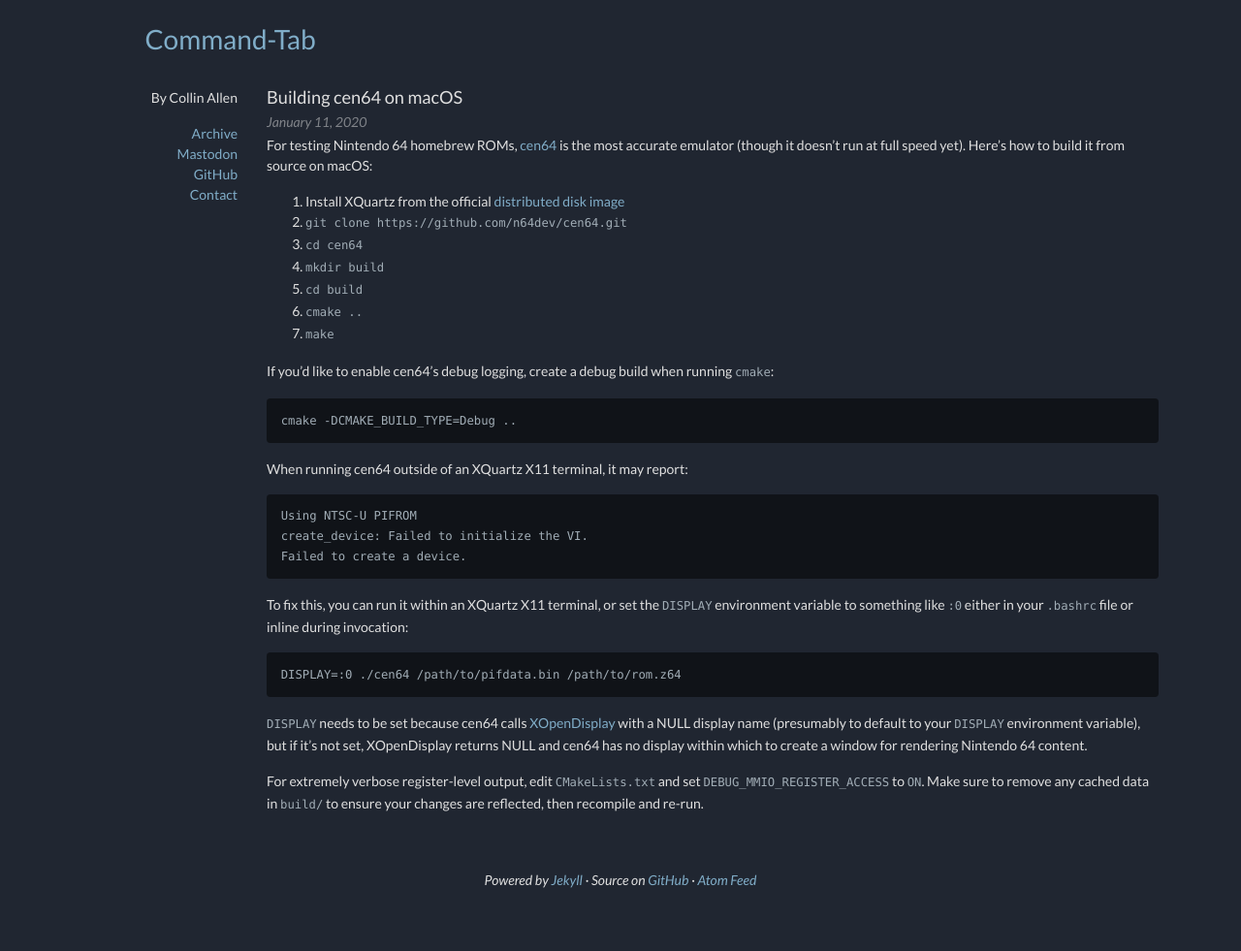
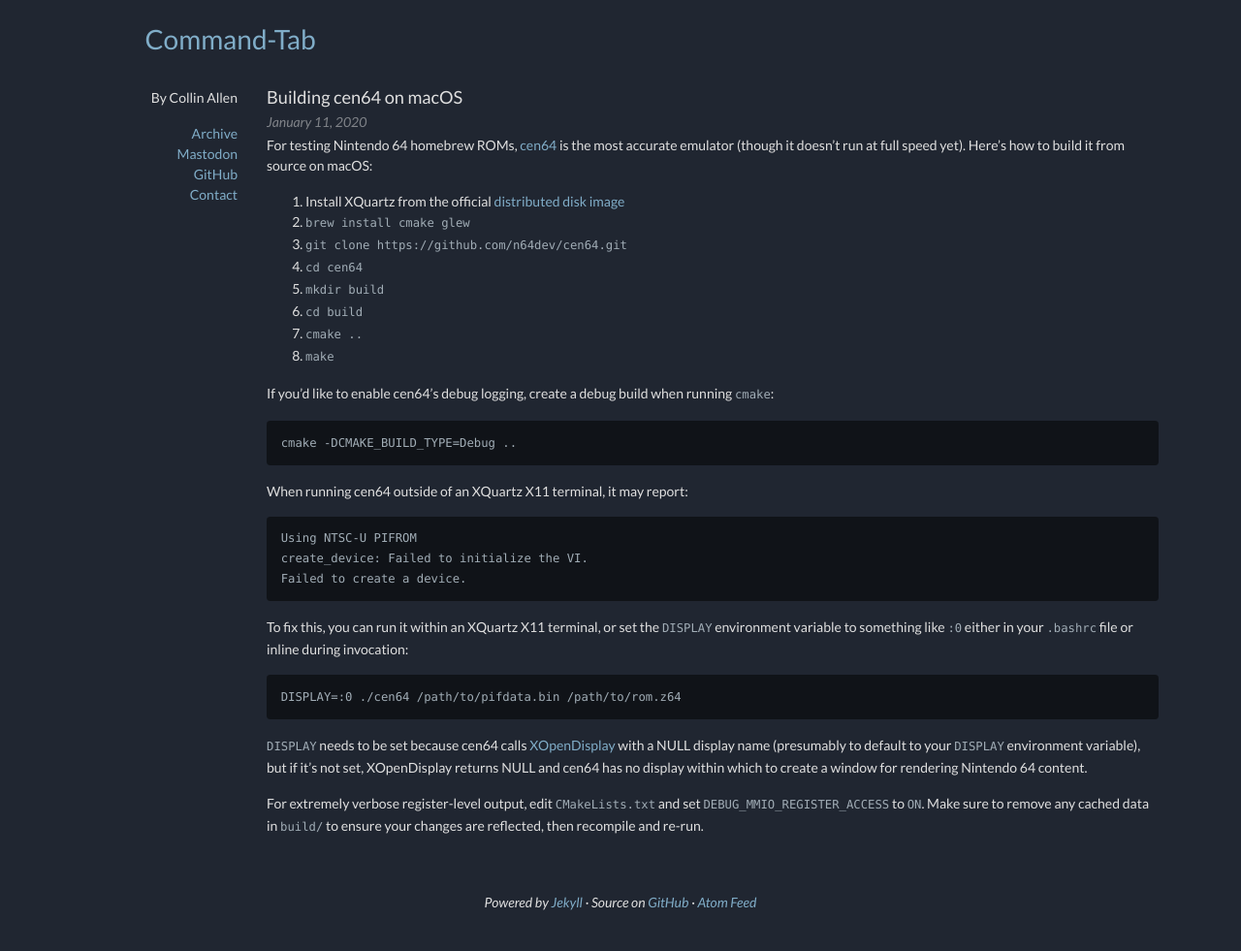
Before and after one commit to command-tab/dotcom, a Jekyll site: the page built from _posts/2020/2020-01-11-building-cen64-on-macos.md, in a window 1280 px wide. Shown: the whole page at 97% size. Built offline with Jekyll 4.4.1, drawn with Linux system fonts in a browser that asks for light colours; before the commit the page ends 958 px from its top, so only the background shows below that.

Commit message:
Add note about cen64 cmake and glew dependencies

```diff
--- a/_posts/2020/2020-01-11-building-cen64-on-macos.md
+++ b/_posts/2020/2020-01-11-building-cen64-on-macos.md
@@ -6,6 +6,7 @@
 For testing Nintendo 64 homebrew ROMs, [cen64](https://github.com/n64dev/cen64) is the most accurate emulator (though it doesn't run at full speed yet). Here's how to build it from source on macOS:
 
 1. Install XQuartz from the official [distributed disk image](https://www.xquartz.org/)
+1. `brew install cmake glew`
 1. `git clone https://github.com/n64dev/cen64.git`
 1. `cd cen64`
 1. `mkdir build`
```
